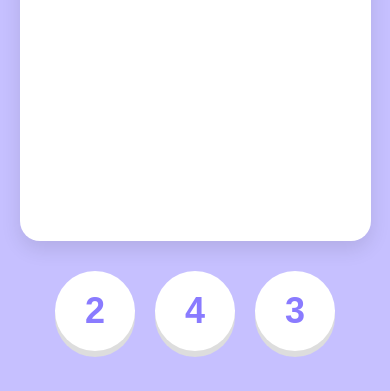
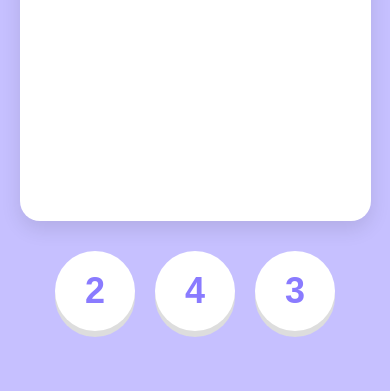
Before and after one commit to stupid1t/game, a plain HTML site: page number.html in a window 390 px wide. Shown: the part 453-844 px from the top of the page. Drawn offline with Linux system fonts and the light colour scheme.

Commit message:
fix(number.html): Increase bottom padding for better mobile spacing
- Increase options container bottom padding from 40px to 60px
- Adjust safe area inset calculation to accommodate notched devices better
- Improve visual spacing on mobile devices with larger bottom margins

```diff
--- a/number.html
+++ b/number.html
@@ -93,7 +93,7 @@
         .options-container {
             width: 100%;
             padding: 20px;
-            padding-bottom: max(40px, calc(40px + env(safe-area-inset-bottom)));
+            padding-bottom: max(60px, calc(60px + env(safe-area-inset-bottom)));
             /* 适配手机底部 */
             display: flex;
             justify-content: center;
```
